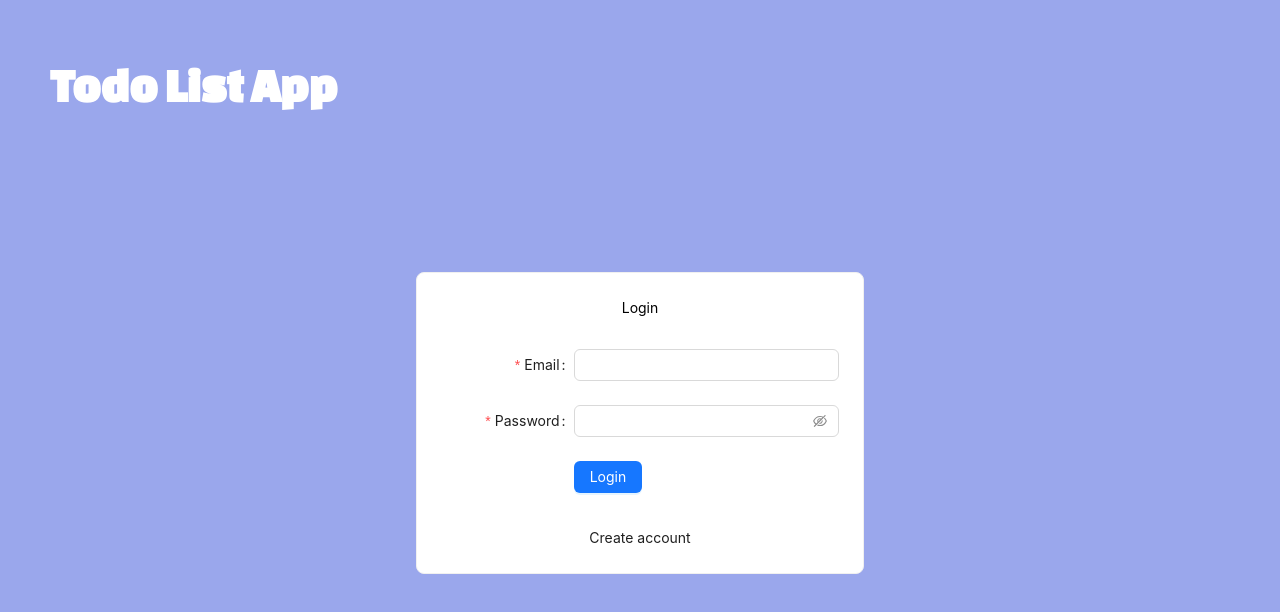
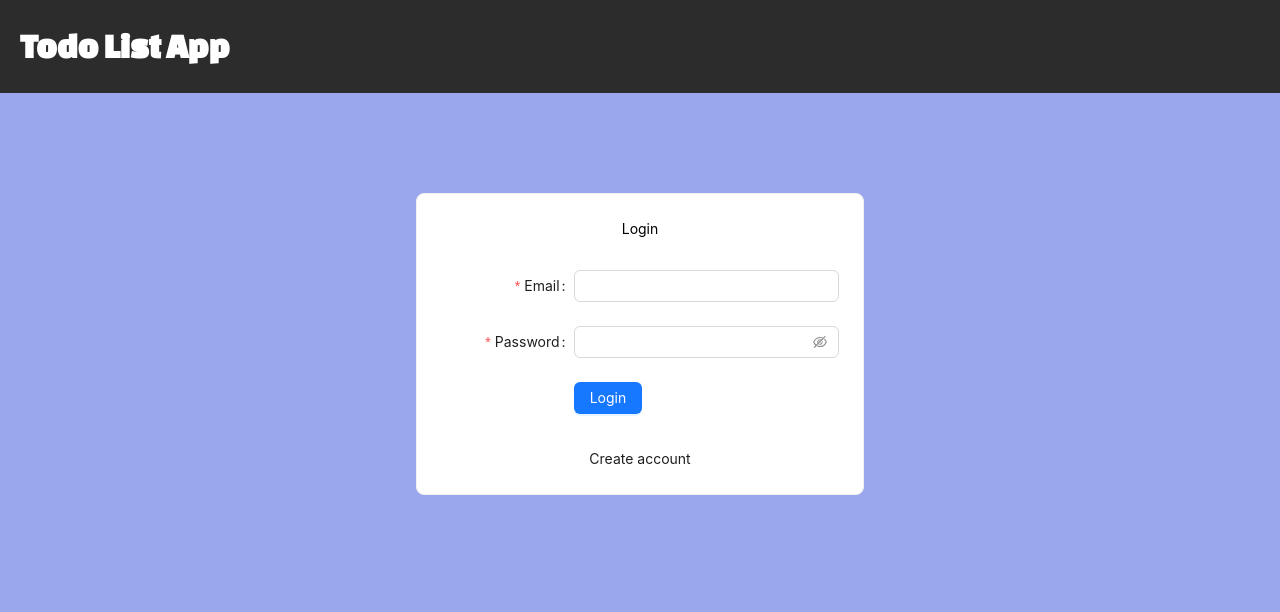
Before and after one commit to Shamil1001/todo-app, a React (Vite) app: page / in a window 1280 px wide. Shown: the top 612 px of the page. Built offline with nearby package versions, Linux system fonts and the light colour scheme; no server answers.

Commit message:
confirm removed after clicked

```diff
--- a/src/components/navbar.css
+++ b/src/components/navbar.css
@@ -4,10 +4,18 @@
   }
 
 .todo_title{
-    font-size: 48px;
+    font-size: 35px;
     font-weight: 900;
     color: #ffff;
     font-family: Changa One;
-    padding: 50px;
+    cursor: pointer;
 
+  }
+
+
+  .nav_title{
+    padding: 20px;
+    background: rgb(44, 44, 44);
+    display: flex;
+  flex-direction: row;
 }
--- /dev/null
+++ b/src/components/secondPageNav.tsx
@@ -0,0 +1,21 @@
+import { Link } from "react-router-dom";
+import "./navbar.css";
+
+interface NavbarProps {
+  handleSignOut: () => void;
+}
+
+export default function SecondPageNavbar({ handleSignOut }: NavbarProps) {
+  return (
+    <>
+      <div className="nav_title">
+        {/* <Link to="/" style={{ textDecoration: "none" }}> */}
+        <p onClick={handleSignOut} className="todo_title">
+          Todo List App
+        </p>
+        {/* </Link> */}
+        {/* <h2 className="">Log out</h2> */}
+      </div>
+    </>
+  );
+}
--- a/src/pages/register.css
+++ b/src/pages/register.css
@@ -2,6 +2,7 @@
     display: flex;
     justify-content: center;
     align-items: center;
+
 }
 
 .register_form{
--- a/src/pages/register.tsx
+++ b/src/pages/register.tsx
@@ -54,7 +54,7 @@ export default function Register() {
             autoComplete="off"
           >
             <Form.Item
-              label="Username"
+              label="Email"
               name="username"
               rules={[
                 { required: true, message: "Please input your username!" },
--- a/src/pages/todo.css
+++ b/src/pages/todo.css
@@ -1,5 +1,5 @@
 .todo_list_page{
-    padding: 20px 40px;
+    /* padding: 20px 40px; */
 }
 
 .todo_nav{
@@ -26,6 +26,7 @@
     align-items: center;
     flex-direction: column;
     gap: 20px;
+    margin-top: 50px;
 
 }
 
@@ -40,6 +41,7 @@
 .todo_list{
     display: flex;
     flex-direction: column;
+    min-width: 250px;
     /* width: 15%; */
 }
 
--- a/src/pages/todo.tsx
+++ b/src/pages/todo.tsx
@@ -11,6 +11,7 @@ import { uid } from "uid";
 import "./todo.css";
 import { Input, Button, Card, Space, Checkbox } from "antd";
 import type { CheckboxChangeEvent } from "antd/es/checkbox";
+import SecondPageNavbar from "../components/secondPageNav";
 
 interface Todos {
   todo: string;
@@ -78,7 +79,7 @@ export default function Todo() {
         todo: todo,
         uid: tempUid,
       });
-      // setIsEdit(false);
+      setIsEdit(false);
       setTodo("");
     }
   };
@@ -90,12 +91,13 @@ export default function Todo() {
   return (
     <>
       <div className="todo_list_page">
-        <div className="todo_nav">
-          <span className="logout_icon" onClick={handleSignOut}>
+        <SecondPageNavbar handleSignOut={handleSignOut} />
+        {/* <div className="todo_nav" onClick={handleSignOut}>
+          <span className="logout_icon">
             <AiOutlineLogout />
           </span>
           <label>Log out</label>
-        </div>
+        </div> */}
         <div className="todo_container">
           <div className="todo_input">
             <Input
@@ -121,7 +123,7 @@ export default function Todo() {
 
           <div className="todo_list">
             <Space>
-              <Card>
+              <Card style={{ minWidth: "20vw" }}>
                 {todos.map((todo: any, index) => (
                   <div className="todo_list_items" key={index}>
                     {/* <Checkbox onChange={() => onCheck(todo)}></Checkbox> */}
```
